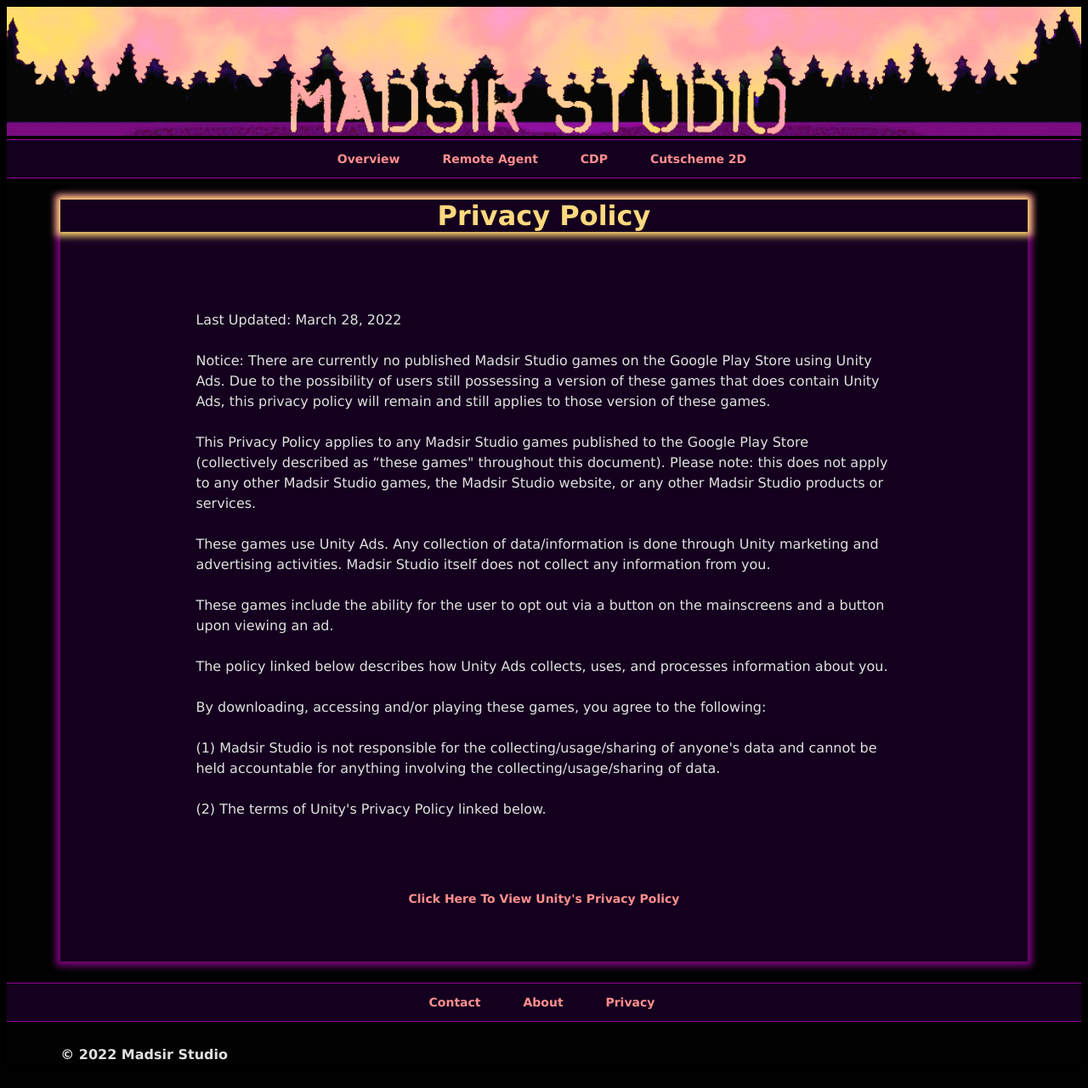
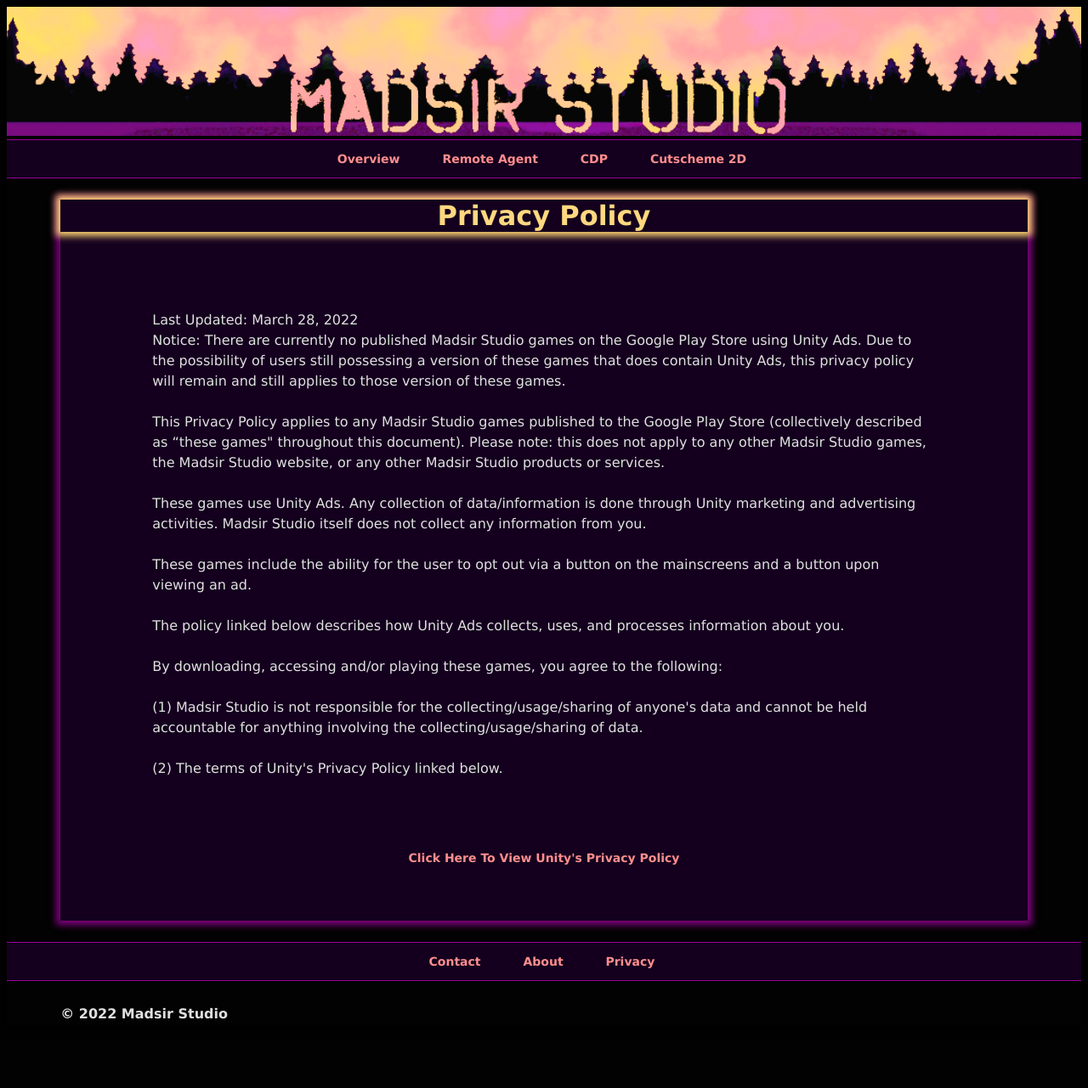
Before and after one commit to Madsir/madsirstudio.github.io, a Jekyll site: the page built from privacy/index.html, in a window 1280 px wide. Shown: the whole page at 85% size. Built offline with Jekyll 4.4.1, drawn with Linux system fonts in a browser that asks for light colours; after the commit the page ends 1233 px from its top, so only the background shows below that.

Commit message:
Update index.html

```diff
--- a/privacy/index.html
+++ b/privacy/index.html
@@ -16,8 +16,8 @@
   background-color: #14001e;
 }
 .centerdiv {
-  margin-left: 10%;
-  margin-right: 10%;
+  margin-left: 5%;
+  margin-right: 5%;
 }
  </style>
 </head>
@@ -30,7 +30,6 @@
         <div class="centerdiv">
 		<br>
     			<p> Last Updated: March 28, 2022
-    		<br>
 	    	<br>
 	   		Notice: There are currently no published Madsir Studio games on the Google Play Store using Unity Ads. Due to the possibility of users still possessing a version of these games that does contain Unity Ads, this privacy policy will remain and still applies to those version of these games.
 	    	<br>
```
